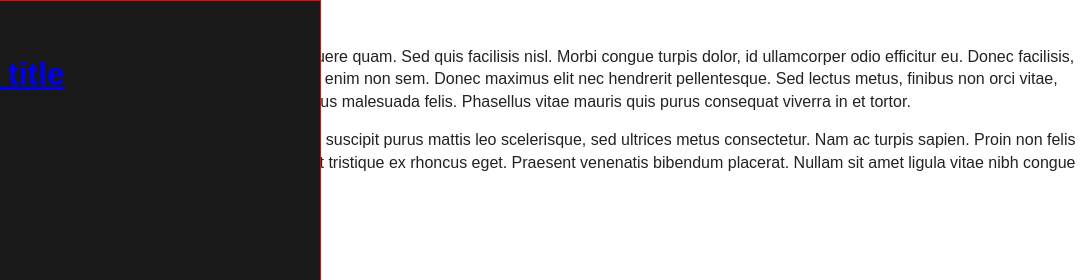
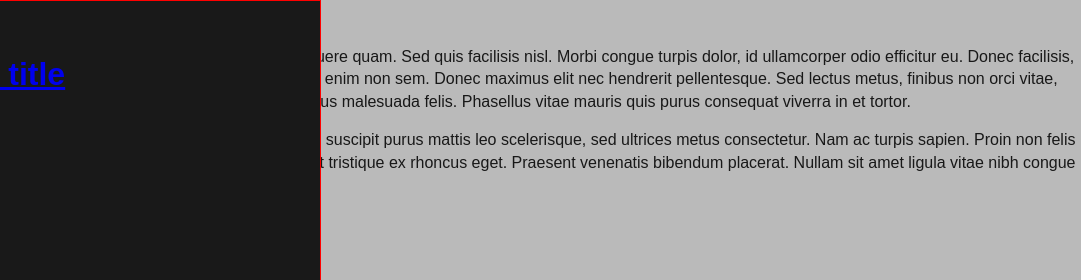
Before and after one commit to Licoti/rudylibrary, a plain HTML site: page burger/index.html in a window 1280 px wide. Both pictures are taken after a click on the button "Ouvrir le menu". Shown: the top 280 px of the page, 199-1280 px from the left. Drawn offline with Linux system fonts and the light colour scheme.

Commit message:
Suite du JS sur le burger

```diff
--- a/burger/css/burger.css
+++ b/burger/css/burger.css
@@ -2,6 +2,7 @@
 
 .r_cloned-navigation {
 	width: 42%;
+	height: 100%;
 	max-width: 520px;
 
 	position: fixed;
@@ -28,6 +29,39 @@
 		transform: translate(0);
 	}
 
+	.bt-overlay {
+		-webkit-transition: opacity 0.5s ease;
+		-o-transition: opacity 0.5s ease;
+		transition: opacity 0.5s ease;
+		-moz-transform: translate(-100%);
+		-o-transform: translate(-100%);
+		-ms-transform: translate(-100%);
+		-webkit-transform: translate(-100%);
+		transform: translate(-100%);
+		overflow: hidden;
+		opacity: 0;
+		background: rgba(3, 2, 1, 0);
+		width: 100%;
+		height: 100%;
+		position: fixed;
+		top: 0;
+		left: 0;
+		z-index: 5555;
+	}
+	body.opened .bt-overlay {
+		-webkit-transition: transform 0 ease 0;
+		transition: transform 0 ease 0;
+		-webkit-transition: opacity .5s ease .5s;
+		transition: opacity .5s ease .5s;
+		opacity: 0.3;
+		background: rgba(0, 0, 0, 0.9);
+		-moz-transform: translate(0%);
+		-o-transform: translate(0%);
+		-ms-transform: translate(0%);
+		-webkit-transform: translate(0%);
+		transform: translate(0%);
+	}
+
 /*pour les tests, non visible en mobile */
 main .r_main-navigation {
 	display: none;
--- a/burger/js/main.js
+++ b/burger/js/main.js
@@ -5,21 +5,22 @@ var r_burgerMenuGlobal = {
       CSS:{
         classes:{
           opened:'opened',
-          active: 'active'
+          active: 'active',
+          btOverlay: 'bt-overlay',
         },
         ids:{
           container:'maincontainer'
         }
       },
-      _buttonMenu: '.r_navigation__title--burger',
+      _buttonBurgerMenu: '.r_navigation__title--burger',
       _contentMenu: '.r_main-navigation',
       _contentMenuCloned: '.r_cloned-navigation',
-        isOpen: false
     };
 
+    this.overlay();
     this.cloneMenu();
-    this.toggleMenu();
-    this.outsideMenu();
+    this.openMenu();
+    this.closeMenu();
     this.debug();
   },
 
@@ -27,41 +28,48 @@ var r_burgerMenuGlobal = {
     console.log('Hello !');
   },
 
-  toggleMenu: function () {
-    [].forEach.call(document.querySelectorAll(this.config._buttonMenu), function(el) {
+  closeMenu: function (e) {
+    window.addEventListener('click', removeMenu);
+
+    function removeMenu (e) {
+      if (!document.getElementById('cloned-menu').contains(e.target)){
+        alert('oui');
+        document.querySelector(r_burgerMenuGlobal.config._contentMenuCloned).classList.remove(r_burgerMenuGlobal.config.CSS.classes.opened);
+        document.body.classList.remove(r_burgerMenuGlobal.config.CSS.classes.opened);
+      }
+    }
+  },
+
+  overlay: function() {
+    var overlay = document.createElement('div');
+    overlay.className = r_burgerMenuGlobal.config.CSS.classes.btOverlay;
+    document.body.appendChild( overlay );
+  },
+
+  openMenu: function () {
+    [].forEach.call(document.querySelectorAll(this.config._buttonBurgerMenu), function(el) {
       el.addEventListener('click', clickOpenMenu);
     });
 
-    function clickOpenMenu () {
+    function clickOpenMenu (e) {
+      e.stopPropagation();
+      e.preventDefault();
+
+      if ( document.querySelector(r_burgerMenuGlobal.config._contentMenuCloned).classList.contains(r_burgerMenuGlobal.config.CSS.classes.opened) ) {
         [].map.call(document.querySelectorAll(r_burgerMenuGlobal.config._contentMenuCloned), function(element) {
-            element.classList.toggle(r_burgerMenuGlobal.config.CSS.classes.opened);
+          element.classList.remove(r_burgerMenuGlobal.config.CSS.classes.opened);
+        });
 
-            r_burgerMenuGlobal.config.isOpen = true;
+        r_burgerMenuGlobal.closeMenu(e);
+      } else {
+        [].map.call(document.querySelectorAll(r_burgerMenuGlobal.config._contentMenuCloned), function(element) {
+          element.classList.add(r_burgerMenuGlobal.config.CSS.classes.opened);
         });
+
+        document.body.classList.add(r_burgerMenuGlobal.config.CSS.classes.opened);
+      }
     }
-
-
   },
-
-  outsideMenu: function () {
-/*    window.addEventListener('click', function(e){
-      if (!document.getElementById('cloned-menu').contains(e.target)){
-        if (document.querySelector(r_burgerMenuGlobal.config._contentMenuCloned).classList.contains(r_burgerMenuGlobal.config.CSS.classes.active)) {
-          alert("Clicked out Box");
-          document.querySelector(r_burgerMenuGlobal.config._contentMenuCloned).classList.remove(r_burgerMenuGlobal.config.CSS.classes.opened);
-        }
-      }
-    });*/
-
-      window.addEventListener( 'click', function(ev) {
-          var target = ev.target;
-
-          if( r_burgerMenuGlobal.config.isOpen == true && !document.getElementById('cloned-menu').contains(ev.target)) {
-              alert('hello');
-          }
-      });
-  },
-
 
   cloneMenu: function () {
     var el = document.querySelector(this.config._contentMenu),
```
